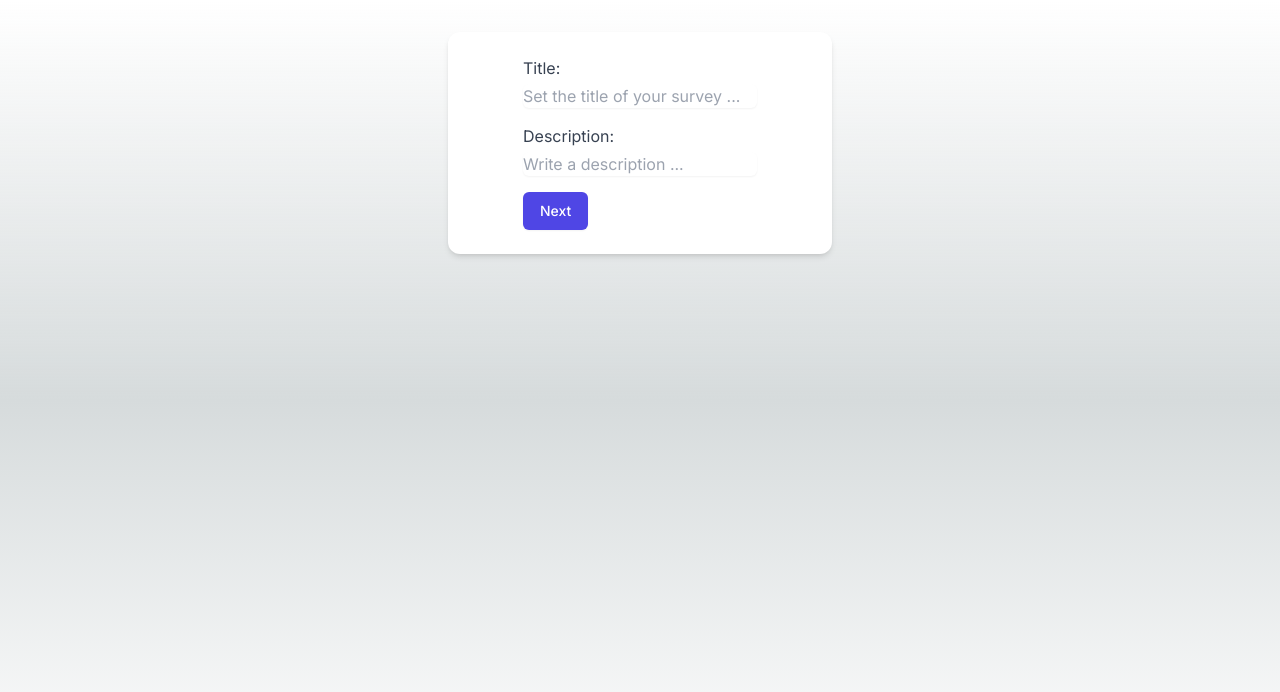
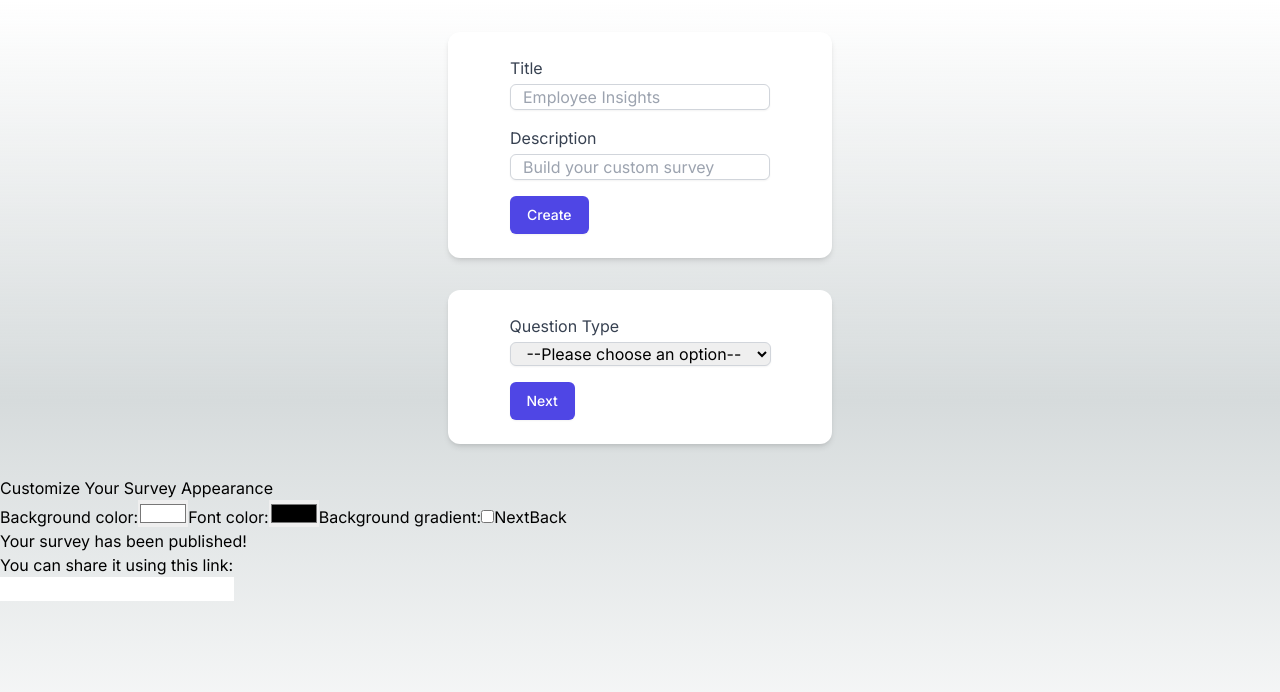
Before and after one commit to livanjimenez/survey-feedback-tool, a Next.js app: page /survey in a window 1280 px wide. Shown: the top 692 px of the page. Built offline with nearby package versions, Linux system fonts and the light colour scheme; no server answers.

Commit message:
working on the entire UI of the components to fix loose ends

```diff
--- a/app/components/CreateSurvey/BasicInfo/BasicInfo.tsx
+++ b/app/components/CreateSurvey/BasicInfo/BasicInfo.tsx
@@ -1,3 +1,4 @@
+import { useState } from "react";
 import "../../../styles/surveyStyles.css";
 import "../../../styles/loading.css";
 import { BasicInfoProps } from "../../../types/SurveyFormTypes";
@@ -13,22 +14,29 @@ export function BasicInfo({
   loading,
   setLoading,
 }: BasicInfoProps) {
+  const [titleError, setTitleError] = useState("");
+  const [descriptionError, setDescriptionError] = useState("");
+
   const handleSubmit = async (e: React.FormEvent) => {
     e.preventDefault();
+    setTitleError("");
+    setDescriptionError("");
 
-    // Input validation
+    if (!title) {
+      setTitleError("Title is required.");
+    }
+
+    if (!description) {
+      setDescriptionError("Description is required.");
+    }
+
     if (!title || !description) {
-      // replace with UI error message
-      alert("Both title and description are required.");
       return;
     }
 
     try {
-      // Create a new collection and document in Firestore
       const formId = Date.now().toString();
       const docRef = doc(db, "initialStep", formId);
-
-      // Set loading state
       setLoading(true);
 
       await setDoc(docRef, {
@@ -51,30 +59,34 @@ export function BasicInfo({
     >
       <div className="flex-1">
         <label className="block">
-          <span className="text-gray-700">Title:</span>
+          <span className="text-gray-700">Title</span>
           <input
             type="text"
             value={title}
             onChange={(e) => setTitle(e.target.value)}
             className="input"
-            placeholder="Set the title of your survey ..."
+            placeholder="Employee Insights"
           />
+          {titleError && <p className="error-message">{titleError}</p>}
         </label>
         <label className="block mt-4">
-          <span className="text-gray-700">Description:</span>
+          <span className="text-gray-700">Description</span>
           <input
             type="text"
             value={description}
             onChange={(e) => setDescription(e.target.value)}
             className="input"
-            placeholder="Write a description ..."
+            placeholder="Build your custom survey"
           />
+          {descriptionError && (
+            <p className="error-message">{descriptionError}</p>
+          )}
         </label>
-        <button type="submit" className="button" disabled={loading}>
+        <button type="submit" className="button ml-auto" disabled={loading}>
           {loading ? (
             <div className="loader ease-linear rounded-full border-4 border-t-4 border-gray-200 h-7 w-7"></div>
           ) : (
-            "Next"
+            "Create"
           )}
         </button>
       </div>
--- a/app/components/CreateSurvey/SelectQuestionType/QuestionTypeSelection.tsx
+++ b/app/components/CreateSurvey/SelectQuestionType/QuestionTypeSelection.tsx
@@ -28,14 +28,13 @@ export function QuestionTypeSelection({
   };
 
   const handleQuestionSubmit = (questions: QuestionData[]) => {
-    // If you only expect one question, you can simply take the first one
     const question = questions[0];
     onSelection(type as QuestionType, question);
-    setType(""); // reset type after question is added
+    setType("");
   };
 
   const handleBack = () => {
-    setType(""); // reset type when back button is clicked
+    setType("");
   };
 
   return (
@@ -44,7 +43,7 @@ export function QuestionTypeSelection({
         {type === "" ? (
           <form onSubmit={handleSubmit(handleTypeSelection)}>
             <label className="block">
-              <span className="text-gray-700">Question Type:</span>
+              <span className="text-gray-700">Question Type</span>
               <select
                 {...register("type", { required: true })}
                 className="input"
@@ -55,7 +54,9 @@ export function QuestionTypeSelection({
                 <option value="starRating">Star Rating</option>
               </select>
             </label>
-            {errors.type && <p>Please select a question type.</p>}
+            {errors.type && (
+              <p className="error-message">Please select a question type.</p>
+            )}
             <button type="submit" className="button">
               Next
             </button>
--- a/app/components/CreateSurvey/SurveyForm.tsx
+++ b/app/components/CreateSurvey/SurveyForm.tsx
@@ -55,16 +55,16 @@ export default function SurveyForm() {
           setLoading={setLoading}
         />
       )}
-      {step === 1 && (
+      {step === 0 && (
         <QuestionTypeSelection onSelection={handleQuestionSelection} />
       )}
-      {step === 2 && (
+      {step === 0 && (
         <SurveyAppearance
           onNext={handleAppearanceSelection}
           onBack={() => setStep(step - 1)}
         />
       )}
-      {step === 3 && (
+      {step === 0 && (
         <PublishSurvey
           surveyData={{
             title,
--- a/app/styles/surveyStyles.css
+++ b/app/styles/surveyStyles.css
@@ -3,7 +3,15 @@
 }
 
 .input {
-  @apply mt-1 block w-full rounded-md border-gray-300 shadow-sm focus:border-indigo-300 focus:ring focus:ring-indigo-200 focus:ring-opacity-50;
+  @apply mt-1 block w-full rounded-md border border-gray-300 shadow-sm px-3 focus:border-indigo-300 focus:ring focus:ring-indigo-200 focus:ring-opacity-50;
+}
+
+/* .input {
+  @apply mt-1 block w-full rounded-md border-gray-300 shadow-sm focus:border-indigo-300 focus:ring focus:ring-indigo-200 focus:ring-opacity-50 pl-3 pr-3;
+} */
+
+.error-message {
+  @apply text-red-500 text-xs mt-1;
 }
 
 .button {
```
